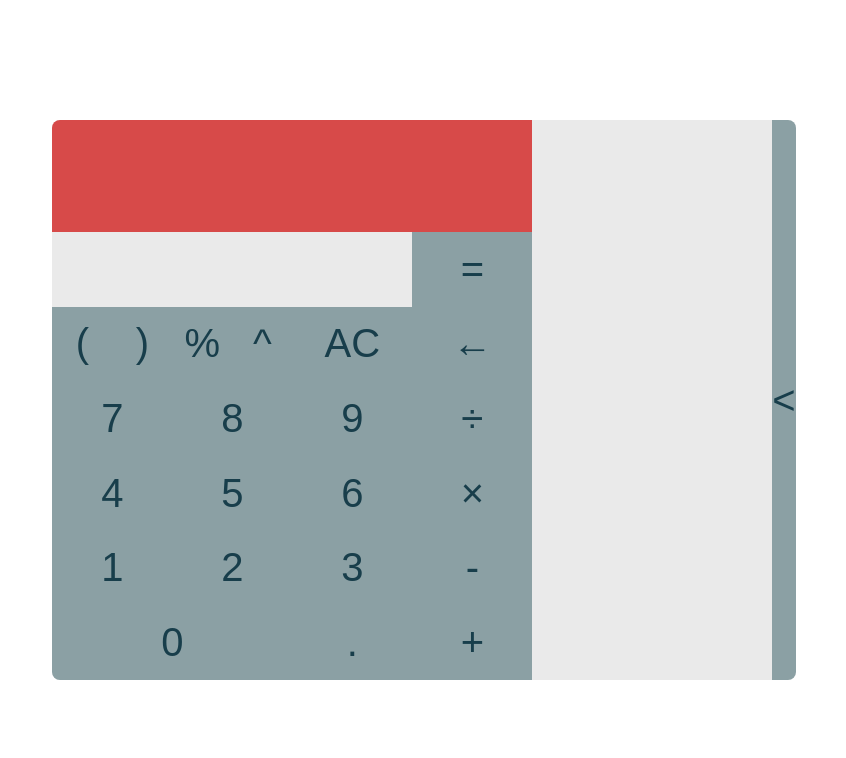
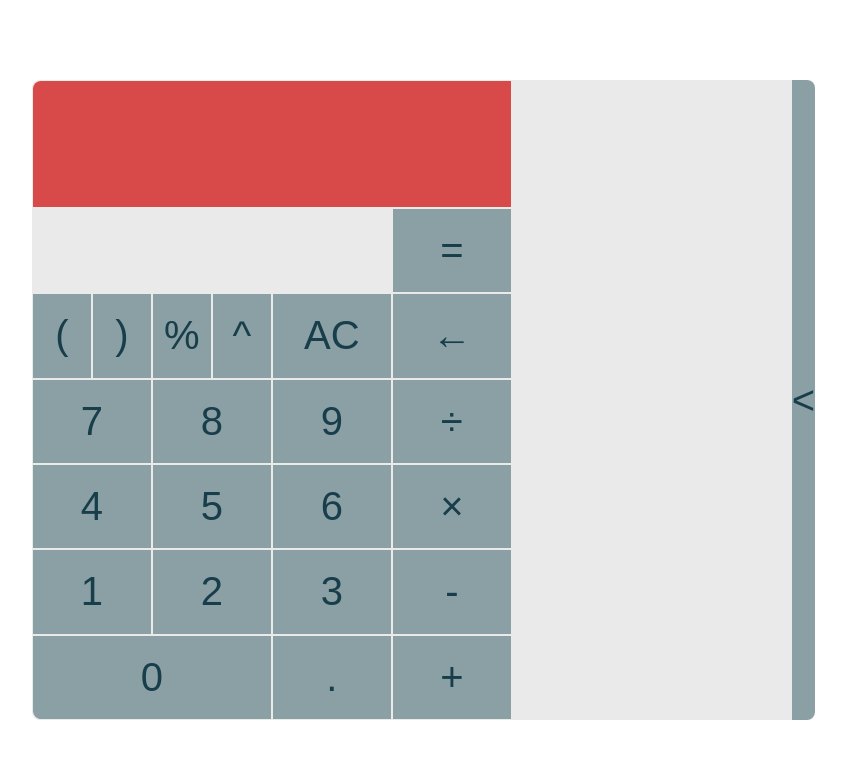
Before and after one commit to Anmol-Ghadia/web-calculator, a plain HTML site: page index.html in a window 1280 px wide. Shown: the whole page, without its empty margins (216-1062 px from the left). Drawn offline with Linux system fonts and the light colour scheme.

Commit message:
fixed minor issues with styling

```diff
--- a/script.js
+++ b/script.js
@@ -1,7 +1,7 @@
 var logging = false;
 const error_text = "error";
-const history_tab_portrait_height = "20%";
-const history_tab_landscape_width = "30vh";
+const history_tab_portrait_height = "30%";
+const history_tab_landscape_width = "35vh";
 
 const calc_display = document.getElementById("display");
 calc_display.innerHTML = "";
@@ -35,6 +35,7 @@ function add_history(formula,answer) {
 
     // Styling
     history_cell_top_spacer.classList.add(theme_highlight);
+    history_cell.classList.add(theme_secodary);
     history_answer.classList.add(theme_secondary_text)
     history_formula.classList.add(theme_primary_text)
 
@@ -98,7 +99,7 @@ function history_button_clicked() {
         }
     } else {
         // TODO landscape mode !!!
-        history_container.style.height = "70vh";
+        history_container.style.height = "100%";
         if (history_shown) {
             // Hide history
             history_container.style.width = "0%";
--- a/style.css
+++ b/style.css
@@ -23,28 +23,22 @@ body{
     display: grid;
     grid-template-columns: repeat(4, 1fr);
     grid-template-rows: 1.5fr repeat(6, 1fr);
-
-    /*  */
-    font-size: xxx-large;
 }
 
 #history_container {
     height: 0%;
-
-    /*  */
     overflow-y: scroll;
     display: flex;
     flex-flow: column-reverse;
-    transition: all 250ms cubic-bezier(0.455, 0.03, 0.515, 0.955) 0s;
+    transition: height 100ms cubic-bezier(0.215, 0.610, 0.355, 1);
 }
 
 #history_toggle {
-    /* Nothing here */
     border-radius: 0px;
-
 }
 
 .output_container {
+    margin: 1px;
     grid-column-start: 1;
     grid-column-end: 5;
     grid-row-start: 1;
@@ -90,9 +84,17 @@ body{
 
 button {
     font-size: 5vh;
+    border-width: 0px;
+    margin: 1px;
+    transition: filter 100ms cubic-bezier(0.55, 0.085, 0.68, 0.53);
+}
 
-    border-width: 0px;
-    /* margin: 1px; */
+button:hover {
+    filter: brightness(90%);
+}
+
+button:active {
+    filter: brightness(75%);
 }
 
 #display_equals{
@@ -110,11 +112,18 @@ button {
 }
 
 .history_cell {
-    /* border-top: 0.15vh solid #fb8500; */
     display: flex;
     flex-wrap: wrap;
     justify-content: space-between;
-    /*  */
+    transition: filter 100ms cubic-bezier(0.445, 0.05, 0.55, 0.95);
+}
+
+.history_cell:hover {
+    filter: brightness(90%);
+}
+
+.history_cell:active {
+    filter: brightness(75%);
 }
 
 .history_cell_top_spacer {
@@ -130,7 +139,6 @@ button {
     font-size: 2vh;
     justify-content: left;
 
-    /*  */
     overflow: hidden;
 }
 
@@ -172,7 +180,7 @@ button {
     }
 
     #container {
-        height: 100%;
+        height: 80vh;
         width: 100%;
         display: flex;
         align-items: center;
@@ -182,19 +190,21 @@ button {
 
     #calculator_container {
         width: 60vh;
-        height: 70vh;
+        height: 100%;
         order: 1;
         border-radius: 1vh 0px 0px 1vh;
     }
 
     #history_container {
-        height: 70vh;
+        height: 100%;
         width: 0%;
         order: 2;
+        transition: width 100ms cubic-bezier(0.215, 0.610, 0.355, 1);
     }
 
     #history_toggle_btn {
-        height: 70vh;
+        margin-left: 0px;
+        height: 100%;
         order: 3;
         border-radius: 0px 1vh 1vh 0px;
     }
@@ -205,5 +215,6 @@ button {
 
     .output_container {
         border-radius: 1vh 0px 0px 0px;
+        margin-right: 1px;
     }
 }
```
Also changed, not shown: README.md.
